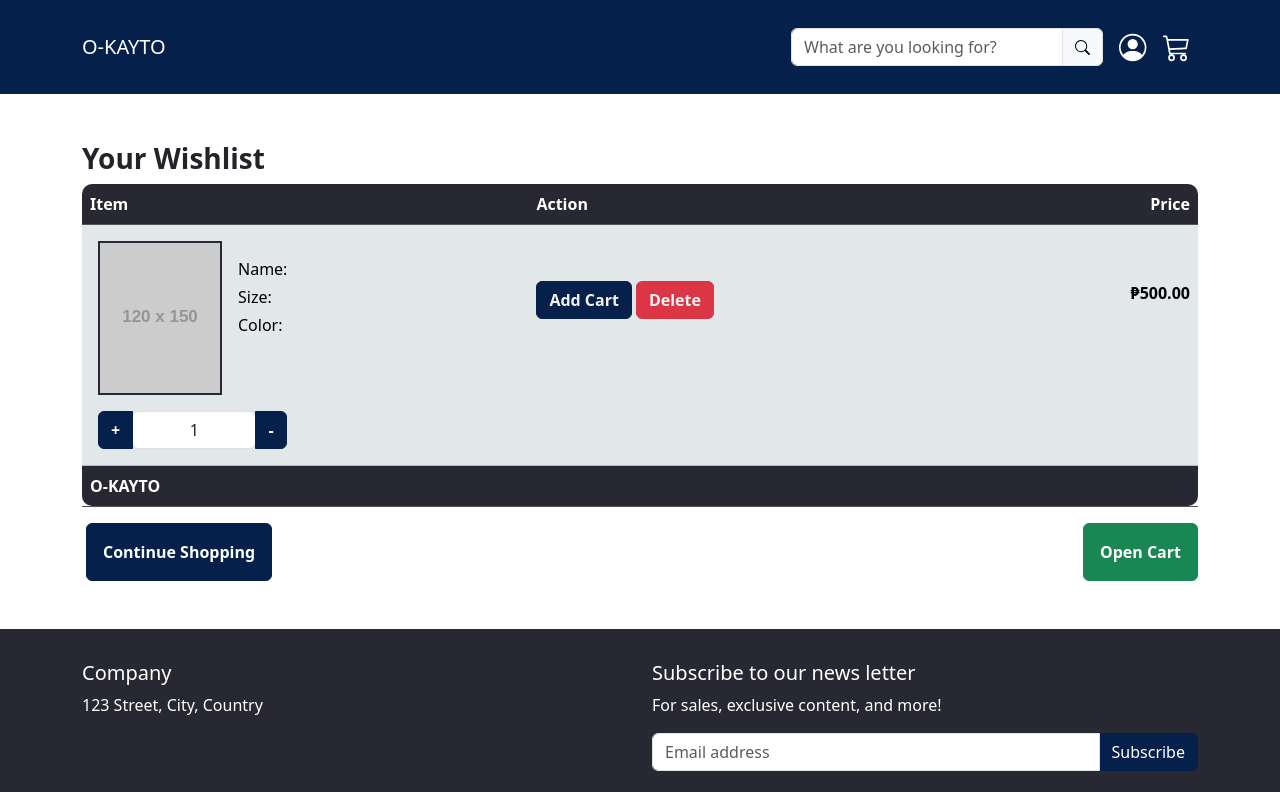
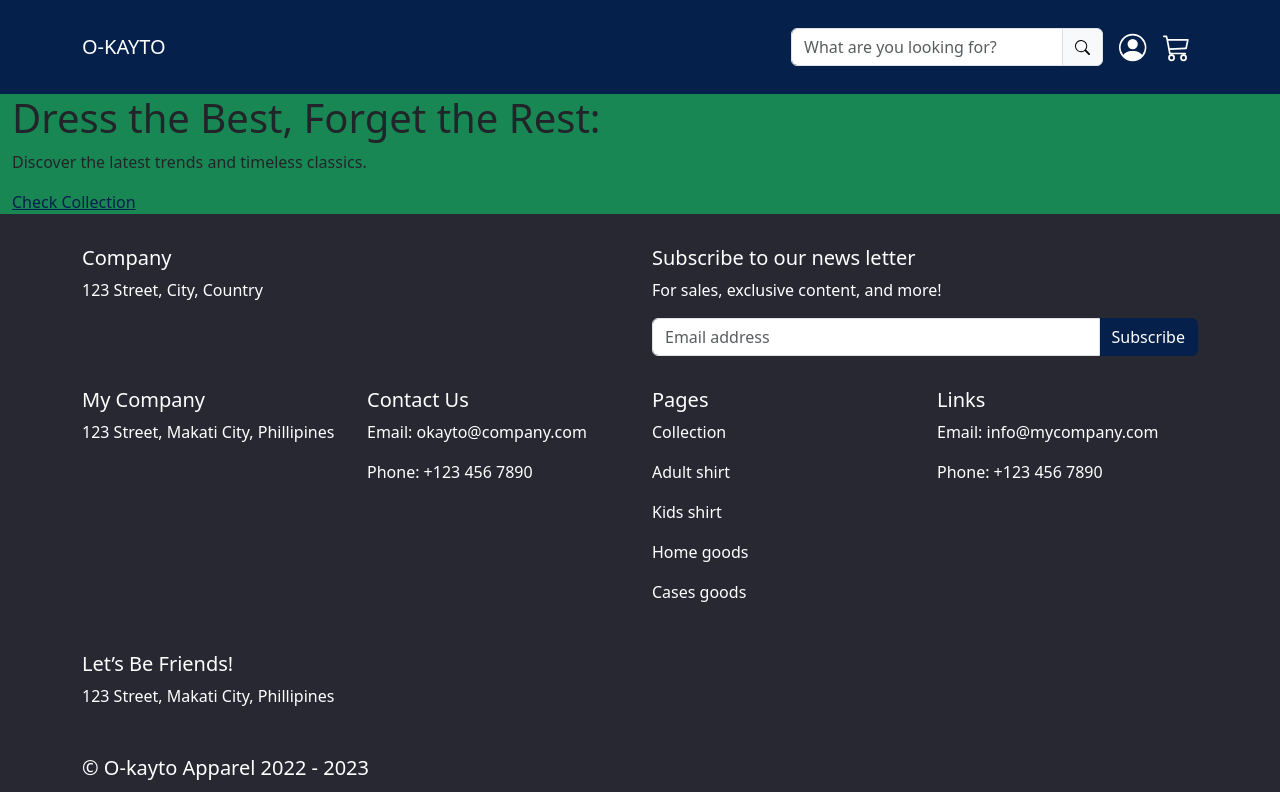
Before and after one commit to CiprianoPrince/o-kayto, a React (Vite) app in the folder client/: page / in a window 1280 px wide. Shown: the top 792 px of the page. Built offline with nearby package versions, Linux system fonts and the light colour scheme.

Commit message:
just updating some code

```diff
--- a/client/src/pages/Cart/Cart.jsx
+++ b/client/src/pages/Cart/Cart.jsx
@@ -1,7 +1,25 @@
-import React from "react";
+import React, { useState } from "react";
+import { Link } from "react-router-dom";
 import './Cart.css';
 
 const Cart = () => {
+  const [quantity, setQuantity] = useState(1);
+  const itemPrice = 500;
+
+  const handleIncrease = () => {
+    setQuantity(quantity + 1);
+  };
+
+  const handleDecrease = () => {
+    if (quantity > 1) {
+      setQuantity(quantity - 1);
+    }
+  };
+
+  const calculateSubtotal = () => {
+    return (itemPrice * quantity).toFixed(2);
+  };
+
   return (
     <section className="h-auto">
       <div className="container mt-5 mb-5">
@@ -27,17 +45,25 @@ const Cart = () => {
                   </div>
                 </div>
                 <div className="input-group ">
-                      <button className="btn btn-primary fw-bold" type="button" id="button-addon1">
+                  <button
+                    className="btn btn-primary fw-bold"
+                    type="button"
+                    onClick={handleIncrease}
+                  >
                     +
                   </button>
                   <div className="w-30">
                     <input
                       type="text"
                       className="form-control text-center w-40"
-                          defaultValue={1}
+                      value={quantity}
                     />
                   </div>
-                      <button className="btn btn-primary fw-bold " type="button" id="button-addon2">
+                  <button
+                    className="btn btn-primary fw-bold"
+                    type="button"
+                    onClick={handleDecrease}
+                  >
                     -
                   </button>
                 </div>
@@ -55,7 +81,7 @@ const Cart = () => {
                 </div>
               </td>
               <td>
-                    <p className="mb-1 mt-5 text-end fw-bold">₱500.00</p>
+                <p className="mb-1 mt-5 text-end fw-bold">₱{calculateSubtotal()}</p>
               </td>
             </tr>
           </tbody>
@@ -63,13 +89,15 @@ const Cart = () => {
             <tr >
                <td className="border-bottom-left-radius-10px">Total</td>
                <td className="hide-display"></td>
-               <td className="border-bottom-right-radius-10px text-end">₱500.00</td>
+               <td className="border-bottom-right-radius-10px text-end">₱{calculateSubtotal()}</td>
             </tr>
           </tfoot>
         </table>
         <div className="flex-justify-between ms-1">
           <button className="btn btn-primary p-3 fw-bold">Continue Shopping</button>
-          <button className="btn btn-success p-3 fw-bold">Checkout</button>
+          <Link to="/checkout" className="btn btn-success p-3 fw-bold">
+            Checkout
+          </Link>
         </div>
       </div>
     </section>
--- a/client/src/pages/Home/Home.jsx
+++ b/client/src/pages/Home/Home.jsx
@@ -1,23 +1,19 @@
 import { Container } from "react-bootstrap"
 import { Main } from "../../components/layout/Frontend"
 import { Link } from "react-router-dom"
-import Cart from "../Cart/Cart"
-import Wishlist from "../Wishlist/Wishlist"
 
 const heroContainerCss = ""
 
 const Home = () => {
   return (
     <Main>
-      <Wishlist/>
-      {/* <Cart/> */}
-      {/* <Container className='bg-success h-75' fluid as='section'>
+      <Container className='bg-success h-75' fluid as='section'>
         <h1>Dress the Best, Forget the Rest:</h1>
         <p>Discover the latest trends and timeless classics.</p>
         <Link to='collection'>Check Collection</Link>
       </Container>
 
-      <Container fluid as='section'></Container> */}
+      <Container fluid as='section'></Container>
     </Main>
   )
 }
--- a/client/src/pages/Wishlist/Wishlist.jsx
+++ b/client/src/pages/Wishlist/Wishlist.jsx
@@ -1,12 +1,30 @@
-import React from "react";
-import '../Cart/Cart.css';
+import React, { useState } from "react";
+import { Link } from "react-router-dom";
+import "../Cart/Cart.css";
 
 const Cart = () => {
+  const [quantity, setQuantity] = useState(1);
+  const itemPrice = 500;
+
+  const handleIncrement = () => {
+    setQuantity(prevQuantity => prevQuantity + 1);
+  };
+
+  const handleDecrement = () => {
+    if (quantity > 1) {
+      setQuantity(prevQuantity => prevQuantity - 1);
+    }
+  };
+
+  const calculateTotal = () => {
+    return (itemPrice * quantity).toFixed(2);
+  };
+
   return (
     <section className="h-auto">
-      <div className="container mt-5 mb-5 ">
+      <div className="container mt-5 mb-5">
         <h3 className="fw-bold mb-2">Your Wishlist</h3>
-        <table className="table border-top-1 ">
+        <table className="table border-top-1">
           <thead className="table-dark fw-bold">
             <tr>
               <th className="w-40 border-top-left-radius-10px">Item</th>
@@ -25,20 +43,12 @@ const Cart = () => {
                     <p className="mb-1">Color:</p>
                   </div>
                 </div>
-                    <div className="input-group ">
-                      <button className="btn btn-primary fw-bold" type="button" id="button-addon1">
-                        +
-                      </button>
+                <div className="input-group">
+                  <button className="btn btn-primary fw-bold" type="button" id="button-addon1" onClick={handleIncrement}>+</button>
                   <div className="w-30">
-                        <input
-                          type="text"
-                          className="form-control text-center w-40"
-                          defaultValue={1}
-                        />
+                    <input type="text" className="form-control text-center w-40" defaultValue={quantity} readOnly />
                   </div>
-                      <button className="btn btn-primary fw-bold " type="button" id="button-addon2">
-                        -
-                      </button>
+                  <button className="btn btn-primary fw-bold" type="button" id="button-addon2" onClick={handleDecrement}>-</button>
                 </div>
                 <div className="hide-display-1">
                   <div className="d-flex gap-1">
@@ -47,28 +57,30 @@ const Cart = () => {
                   </div>
                 </div>
               </td>
-                  <td className="hide-display gap-3 ">
+              <td className="hide-display gap-3">
                 <div className="d-flex gap-1 mt-5">
                   <button className="btn btn-primary text-light fw-bold">Add Cart</button>
                   <button className="btn btn-danger text-light fw-bold">Delete</button>
                 </div>
               </td>
               <td>
-                    <p className="mb-1 mt-5 text-end fw-bold">₱500.00</p>
+                <p className="mb-1 mt-5 text-end fw-bold">₱{calculateTotal()}</p>
               </td>
             </tr>
           </tbody>
           <tfoot className="table-dark fw-bold">
-            <tr >
-               <td className="border-bottom-left-radius-10px">O-KAYTO</td>
+            <tr>
+              <td className="border-bottom-left-radius-10px">Total</td>
               <td className="hide-display"></td>
-               <td className="border-bottom-right-radius-10px text-end"></td>
+              <td className="border-bottom-right-radius-10px text-end">₱{calculateTotal()}</td>
             </tr>
           </tfoot>
         </table>
         <div className="flex-justify-between ms-1">
           <button className="btn btn-primary p-3 fw-bold">Continue Shopping</button>
-          <button className="btn btn-success p-3 fw-bold">Open Cart</button>
+          <Link to="/cart" className="btn btn-success p-3 fw-bold">
+            Open Cart
+          </Link>
         </div>
       </div>
     </section>
```
Lines whose indentation alone changed are shown as unchanged.
